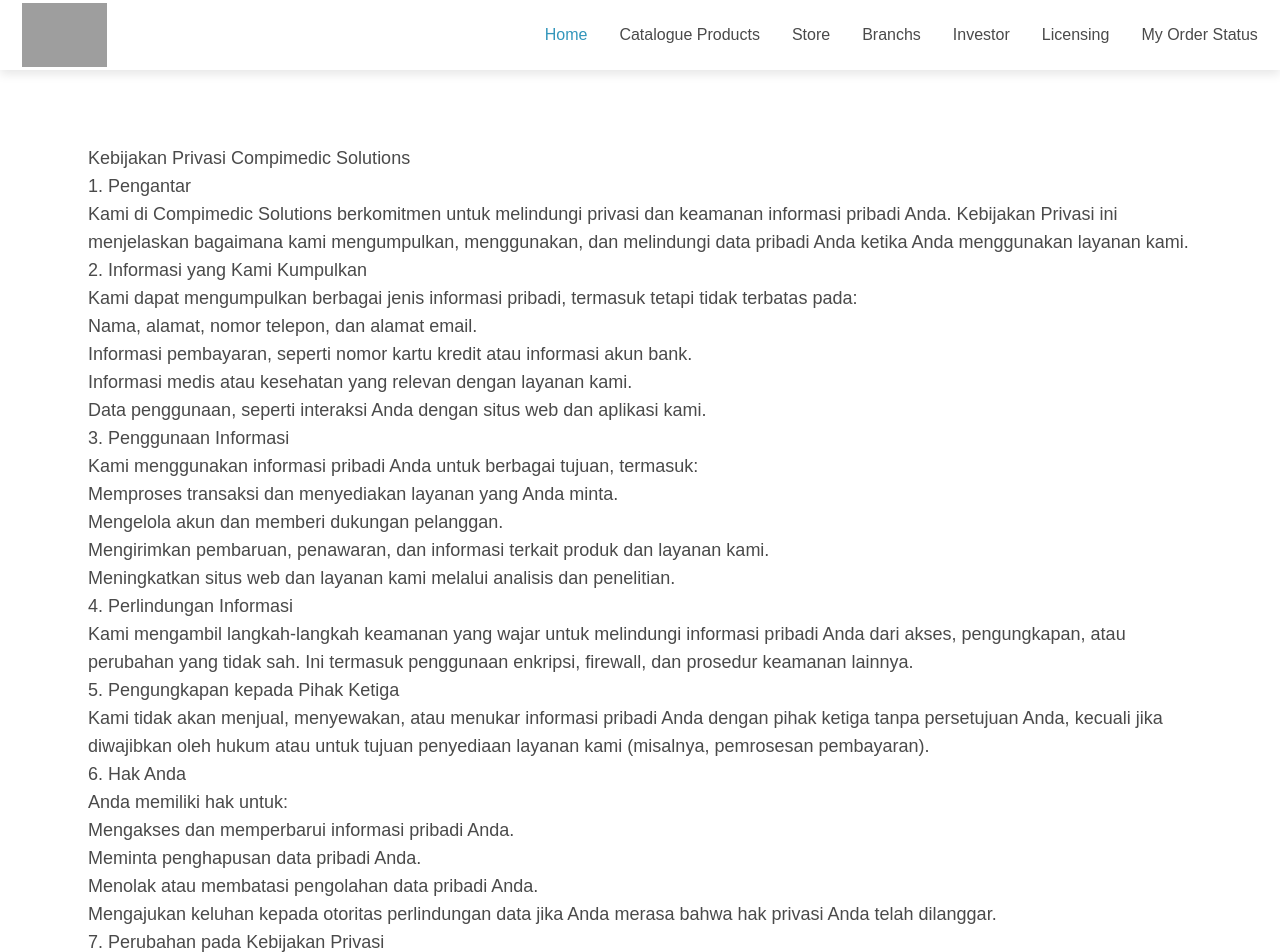
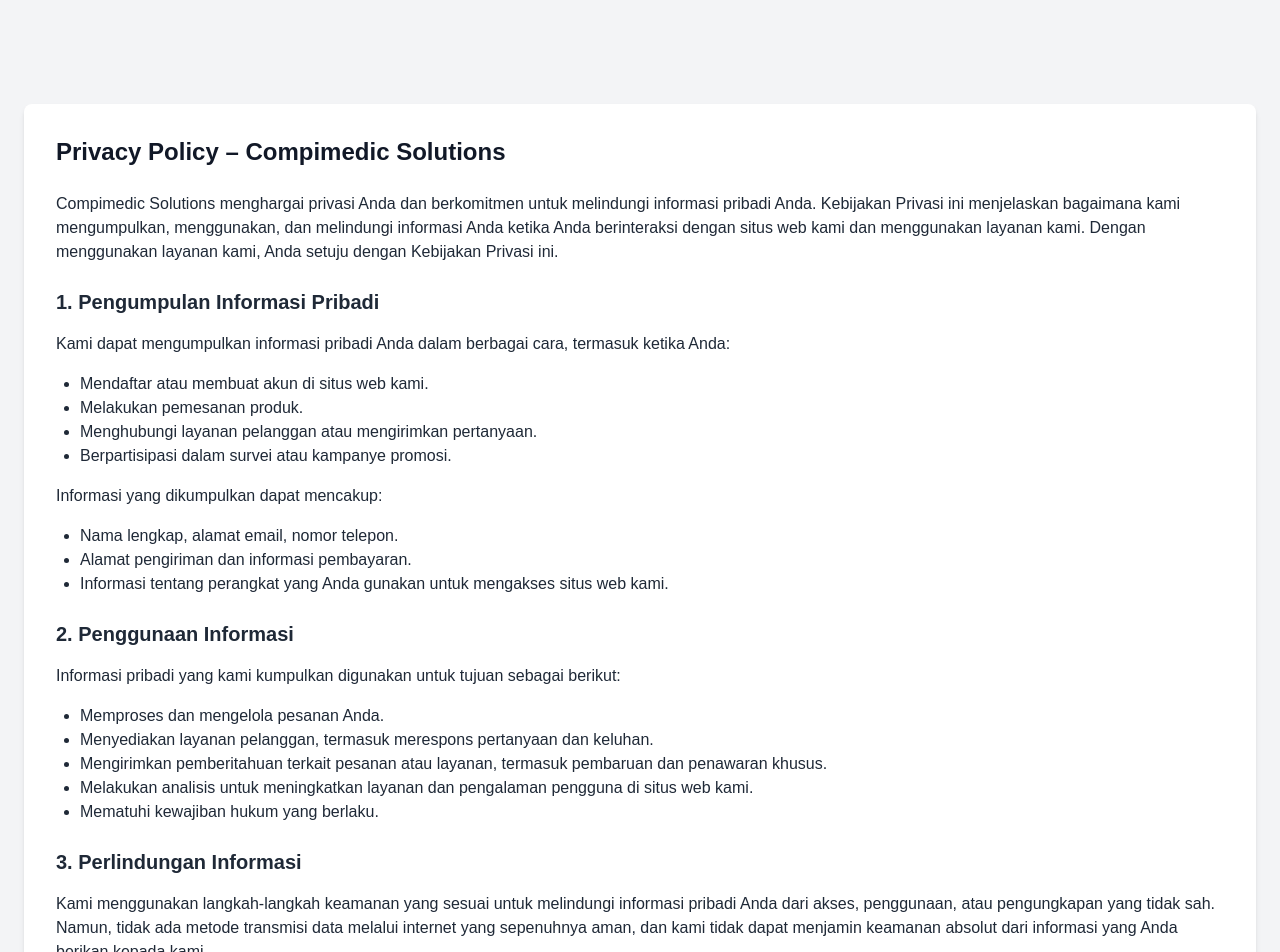
Before and after one commit to AhteraStudio/compimedic, a Jekyll site: the page p/privacy-policy.html, which Jekyll copies as it is, in a window 1280 px wide and 1400 px high. Shown: the top 952 px of the window. Built offline with Jekyll 4.4.1, drawn with Linux system fonts in a browser that asks for light colours; nearby versions of some CDN libraries; some web fonts are replaced; library files that are not in the unit come from our copies; comment, search, counter and statistics services are not loaded; some of the changed text lies outside the part shown; grey boxes are pictures that could not be loaded.

Commit message:
Update privacy-policy.html

```diff
--- a/p/privacy-policy.html
+++ b/p/privacy-policy.html
@@ -35,245 +35,80 @@
         setFavicon('/logo-compimedic.png');
     </script>
 <!-- end favicon Js -->
+</head>
 
-<style>
-h1, h2 {
-            color: #4A4A4A;
-        }
-        h1 {
-            font-size: 2em;
-            margin-bottom: 0.5em;
-        }
-        h2 {
-            font-size: 1.5em;
-            margin-top: 1em;
-            margin-bottom: 0.5em;
-        }
-        p {
-            margin-bottom: 1em;
-            color: #4A4A4A;
-        }
-ul li {
-        color: #4A4A4A;
-}
-</style>
-</head>
-<body>
-<!-- header -->
-  <header style="backdrop-filter: blur(10px) saturate(180%); background: rgba(255, 255, 255, 0.5); box-shadow: 0 4px 10px rgba(0, 0, 0, 0.1); position: fixed; top: 0; left: 0; right: 0; width: 100%; z-index: 10;">
-    <nav style="background: transparent; solid rgba(128, 128, 128, 0.3); padding: 3px;">
-      <div class="flex flex-wrap justify-between items-center mx-auto" style="max-width: 97%;">
-        <a href="index.php" class="flex items-center justify-center lg:justify-start">
-          <img src="https://raw.githubusercontent.com/EdilAhtera/compimedic/main/img/1721568418869.png" style="height: 4rem; sm:height: 5rem;" alt="Compimedic Logo" />
-        </a>
-        <button data-collapse-toggle="mobile-menu-2" type="button" class="inline-flex items-center p-2 ml-1 text-sm text-[#3396BB] rounded-lg lg:hidden hover:backdrop-filter: blur(10px) focus:outline-none focus:ring-2 focus:ring-gray-200" aria-controls="mobile-menu-2" aria-expanded="false">
-          <span class="sr-only">Open main menu</span>
-          <svg class="w-6 h-6" fill="currentColor" viewBox="0 0 20 20" xmlns="http://www.w3.org/2000/svg">
-            <path fill-rule="evenodd" d="M3 5a1 1 0 011-1h12a1 1 0 110 2H4a1 1 0 01-1-1zM3 10a1 1 0 011-1h12a1 1 0 110 2H4a1 1 0 01-1-1zM3 15a1 1 0 011-1h12a1 1 0 110 2H4a1 1 0 01-1-1z" clip-rule="evenodd"></path>
-          </svg>
-          <svg class="hidden w-6 h-6" fill="currentColor" viewBox="0 0 20 20" xmlns="http://www.w3.org/2000/svg">
-            <path fill-rule="evenodd" d="M4.293 4.293a1 1 0 011.414 0L10 8.586l4.293-4.293a1 1 0 111.414 1.414L11.414 10l4.293 4.293a1 1 0 01-1.414 1.414L10 11.414l-4.293 4.293a1 1 0 01-1.414-1.414L8.586 10 4.293 5.707a1 1 0 010-1.414z" clip-rule="evenodd"></path>
-          </svg>
-        </button>
-        <div class="hidden justify-between items-center w-full lg:flex lg:w-auto lg:order-1" id="mobile-menu-2">
-          <ul class="flex flex-col mt-4 font-medium lg:flex-row lg:space-x-8 lg:mt-0">
-            <li>
-              <a href="/Compimedic.php" class="block py-2 pr-4 pl-3 text-[#3396BB] rounded bg-primary-700 lg:bg-transparent lg:text-[#3396BB] lg:p-0" aria-current="page">Home</a>
-            </li>
-            <li>
-              <a href="/catalogue.php" class="block py-2 pr-4 pl-3 text-[#4A4A4A] hover:bg-gray-50 lg:hover:bg-transparent lg:border-0 lg:hover:text-[#3396BB] lg:p-0">Catalogue Products</a>
-            </li>
-            <li>
-              <a href="/Store.php" class="block py-2 pr-4 pl-3 text-[#4A4A4A] hover:bg-gray-50 lg:hover:bg-transparent lg:border-0 lg:hover:text-[#3396BB] lg:p-0">Store</a>
-            </li>
-            <li>
-              <a href="#" class="block py-2 pr-4 pl-3 text-[#4A4A4A] hover:bg-gray-50 lg:hover:bg-transparent lg:border-0 lg:hover:text-[#3396BB] lg:p-0">Branchs</a>
-            </li>
-            <li>
-              <a href="#" class="block py-2 pr-4 pl-3 text-[#4A4A4A] hover:bg-gray-50 lg:hover:bg-transparent lg:border-0 lg:hover:text-[#3396BB] lg:p-0">Investor</a>
-            </li>
-            <li>
-              <a href="#" class="block py-2 pr-4 pl-3 text-[#4A4A4A] hover:bg-gray-50 lg:hover:bg-transparent lg:border-0 lg:hover:text-[#3396BB] lg:p-0">Licensing</a>
-            </li>
-            <li>
-              <a href="/check-order.php" class="block py-2 pr-4 pl-3 text-[#4A4A4A] hover:bg-gray-50 lg:hover:bg-transparent lg:border-0 lg:hover:text-[#3396BB] lg:p-0">My Order Status</a>
-            </li>
-          </ul>
-        </div>
-      </div>
-    </nav>
-  </header>
-<!-- end header -->
+<body class="bg-gray-100 text-gray-800">
+    <div class="container mx-auto p-6">
+        <div class="bg-white shadow-md rounded-lg p-8">
+            <h1 class="text-2xl font-bold mb-6 text-gray-900">Privacy Policy – Compimedic Solutions</h1>
 
+            <p class="mb-4">Compimedic Solutions menghargai privasi Anda dan berkomitmen untuk melindungi informasi pribadi Anda. Kebijakan Privasi ini menjelaskan bagaimana kami mengumpulkan, menggunakan, dan melindungi informasi Anda ketika Anda berinteraksi dengan situs web kami dan menggunakan layanan kami. Dengan menggunakan layanan kami, Anda setuju dengan Kebijakan Privasi ini.</p>
 
+            <h2 class="text-xl font-semibold mb-4 mt-6">1. Pengumpulan Informasi Pribadi</h2>
+            <p class="mb-4">Kami dapat mengumpulkan informasi pribadi Anda dalam berbagai cara, termasuk ketika Anda:</p>
+            <ul class="list-disc pl-6 mb-4">
+                <li>Mendaftar atau membuat akun di situs web kami.</li>
+                <li>Melakukan pemesanan produk.</li>
+                <li>Menghubungi layanan pelanggan atau mengirimkan pertanyaan.</li>
+                <li>Berpartisipasi dalam survei atau kampanye promosi.</li>
+            </ul>
+            <p class="mb-4">Informasi yang dikumpulkan dapat mencakup:</p>
+            <ul class="list-disc pl-6 mb-4">
+                <li>Nama lengkap, alamat email, nomor telepon.</li>
+                <li>Alamat pengiriman dan informasi pembayaran.</li>
+                <li>Informasi tentang perangkat yang Anda gunakan untuk mengakses situs web kami.</li>
+            </ul>
 
-<!-- main content -->
-<section class="bg-white">
-  <div class="py-8 px-4 mx-auto max-w-[90%] lg:py-16 lg:px-6">
-      <div class="max-w-[100%] text-[#4A4A4A] sm:text-lg">
-    <h1>Kebijakan Privasi Compimedic Solutions</h1>
+            <h2 class="text-xl font-semibold mb-4 mt-6">2. Penggunaan Informasi</h2>
+            <p class="mb-4">Informasi pribadi yang kami kumpulkan digunakan untuk tujuan sebagai berikut:</p>
+            <ul class="list-disc pl-6 mb-4">
+                <li>Memproses dan mengelola pesanan Anda.</li>
+                <li>Menyediakan layanan pelanggan, termasuk merespons pertanyaan dan keluhan.</li>
+                <li>Mengirimkan pemberitahuan terkait pesanan atau layanan, termasuk pembaruan dan penawaran khusus.</li>
+                <li>Melakukan analisis untuk meningkatkan layanan dan pengalaman pengguna di situs web kami.</li>
+                <li>Mematuhi kewajiban hukum yang berlaku.</li>
+            </ul>
 
-    <h2>1. Pengantar</h2>
-    <p>Kami di Compimedic Solutions berkomitmen untuk melindungi privasi dan keamanan informasi pribadi Anda. Kebijakan Privasi ini menjelaskan bagaimana kami mengumpulkan, menggunakan, dan melindungi data pribadi Anda ketika Anda menggunakan layanan kami.</p>
+            <h2 class="text-xl font-semibold mb-4 mt-6">3. Perlindungan Informasi</h2>
+            <p class="mb-4">Kami menggunakan langkah-langkah keamanan yang sesuai untuk melindungi informasi pribadi Anda dari akses, penggunaan, atau pengungkapan yang tidak sah. Namun, tidak ada metode transmisi data melalui internet yang sepenuhnya aman, dan kami tidak dapat menjamin keamanan absolut dari informasi yang Anda berikan kepada kami.</p>
 
-    <h2>2. Informasi yang Kami Kumpulkan</h2>
-    <p>Kami dapat mengumpulkan berbagai jenis informasi pribadi, termasuk tetapi tidak terbatas pada:</p>
-    <ul>
-        <li>Nama, alamat, nomor telepon, dan alamat email.</li>
-        <li>Informasi pembayaran, seperti nomor kartu kredit atau informasi akun bank.</li>
-        <li>Informasi medis atau kesehatan yang relevan dengan layanan kami.</li>
-        <li>Data penggunaan, seperti interaksi Anda dengan situs web dan aplikasi kami.</li>
-    </ul>
+            <h2 class="text-xl font-semibold mb-4 mt-6">4. Pengungkapan Informasi kepada Pihak Ketiga</h2>
+            <p class="mb-4">Kami tidak akan menjual, menyewakan, atau memperdagangkan informasi pribadi Anda kepada pihak ketiga, kecuali untuk keperluan berikut:</p>
+            <ul class="list-disc pl-6 mb-4">
+                <li><strong>Penyedia Layanan</strong>: Kami dapat membagikan informasi Anda kepada penyedia layanan yang membantu dalam operasi bisnis kami, seperti pengiriman, pemrosesan pembayaran, atau penyedia hosting.</li>
+                <li><strong>Kewajiban Hukum</strong>: Kami dapat mengungkapkan informasi pribadi Anda jika diwajibkan oleh hukum atau untuk mematuhi perintah pengadilan, atau jika diperlukan untuk melindungi hak, kepemilikan, atau keamanan Compimedic Solutions dan penggunanya.</li>
+            </ul>
 
-    <h2>3. Penggunaan Informasi</h2>
-    <p>Kami menggunakan informasi pribadi Anda untuk berbagai tujuan, termasuk:</p>
-    <ul>
-        <li>Memproses transaksi dan menyediakan layanan yang Anda minta.</li>
-        <li>Mengelola akun dan memberi dukungan pelanggan.</li>
-        <li>Mengirimkan pembaruan, penawaran, dan informasi terkait produk dan layanan kami.</li>
-        <li>Meningkatkan situs web dan layanan kami melalui analisis dan penelitian.</li>
-    </ul>
+            <h2 class="text-xl font-semibold mb-4 mt-6">5. Kebijakan Cookie</h2>
+            <p class="mb-4">Kami dapat menggunakan <em>cookie</em> dan teknologi serupa untuk mengumpulkan informasi tentang interaksi Anda dengan situs web kami. <em>Cookie</em> membantu kami meningkatkan layanan kami dengan melacak aktivitas di situs web, memahami preferensi pengguna, dan menawarkan pengalaman yang dipersonalisasi.</p>
+            <p class="mb-4">Anda dapat mengelola preferensi <em>cookie</em> di pengaturan browser Anda. Namun, menonaktifkan <em>cookie</em> dapat mempengaruhi fungsi tertentu dari situs web kami.</p>
 
-    <h2>4. Perlindungan Informasi</h2>
-    <p>Kami mengambil langkah-langkah keamanan yang wajar untuk melindungi informasi pribadi Anda dari akses, pengungkapan, atau perubahan yang tidak sah. Ini termasuk penggunaan enkripsi, firewall, dan prosedur keamanan lainnya.</p>
+            <h2 class="text-xl font-semibold mb-4 mt-6">6. Hak Anda atas Informasi Pribadi</h2>
+            <p class="mb-4">Anda memiliki hak untuk:</p>
+            <ul class="list-disc pl-6 mb-4">
+                <li>Meminta akses ke informasi pribadi yang kami miliki tentang Anda.</li>
+                <li>Memperbarui atau mengoreksi informasi pribadi yang tidak akurat.</li>
+                <li>Meminta penghapusan informasi pribadi Anda, kecuali jika kami diwajibkan untuk menyimpan informasi tersebut berdasarkan hukum yang berlaku.</li>
+            </ul>
+            <p class="mb-4">Untuk menggunakan hak-hak ini, silakan hubungi kami melalui informasi kontak yang disediakan di bawah ini.</p>
 
-    <h2>5. Pengungkapan kepada Pihak Ketiga</h2>
-    <p>Kami tidak akan menjual, menyewakan, atau menukar informasi pribadi Anda dengan pihak ketiga tanpa persetujuan Anda, kecuali jika diwajibkan oleh hukum atau untuk tujuan penyediaan layanan kami (misalnya, pemrosesan pembayaran).</p>
+            <h2 class="text-xl font-semibold mb-4 mt-6">7. Kebijakan untuk Anak-Anak</h2>
+            <p class="mb-4">Situs web kami tidak ditujukan untuk anak-anak di bawah usia 13 tahun. Kami tidak secara sengaja mengumpulkan informasi pribadi dari anak-anak di bawah 13 tahun tanpa izin orang tua. Jika kami mengetahui bahwa kami telah mengumpulkan informasi dari anak di bawah 13 tahun tanpa persetujuan orang tua, kami akan segera menghapus informasi tersebut.</p>
 
-    <h2>6. Hak Anda</h2>
-    <p>Anda memiliki hak untuk:</p>
-    <ul>
-        <li>Mengakses dan memperbarui informasi pribadi Anda.</li>
-        <li>Meminta penghapusan data pribadi Anda.</li>
-        <li>Menolak atau membatasi pengolahan data pribadi Anda.</li>
-        <li>Mengajukan keluhan kepada otoritas perlindungan data jika Anda merasa bahwa hak privasi Anda telah dilanggar.</li>
-    </ul>
+            <h2 class="text-xl font-semibold mb-4 mt-6">8. Perubahan Kebijakan Privasi</h2>
+            <p class="mb-4">Compimedic Solutions berhak untuk memperbarui atau mengubah Kebijakan Privasi ini dari waktu ke waktu. Jika ada perubahan material terhadap kebijakan ini, kami akan memberi tahu Anda melalui email atau pemberitahuan di situs web kami. Kami mendorong Anda untuk secara berkala meninjau kebijakan ini untuk memahami bagaimana kami melindungi informasi pribadi Anda.</p>
 
-    <h2>7. Perubahan pada Kebijakan Privasi</h2>
-    <p>Kami dapat memperbarui Kebijakan Privasi ini dari waktu ke waktu. Setiap perubahan akan dipublikasikan di halaman ini, dan kami akan memberi tahu Anda melalui email atau pemberitahuan situs web jika perubahan tersebut signifikan.</p>
+            <h2 class="text-xl font-semibold mb-4 mt-6">9. Hubungi Kami</h2>
+            <p class="mb-4">Jika Anda memiliki pertanyaan atau kekhawatiran tentang Kebijakan Privasi ini atau perlakuan terhadap informasi pribadi Anda, Anda dapat menghubungi kami di:</p>
+            <p class="mb-4">
+                <strong>Compimedic Solutions</strong><br>
+                [Alamat Email]<br>
+                [Nomor Telepon]<br>
+                [Alamat Kantor]
+            </p>
 
-    <h2>8. Hubungi Kami</h2>
-    <p>Jika Anda memiliki pertanyaan atau kekhawatiran mengenai Kebijakan Privasi ini, atau ingin menggunakan hak Anda terkait informasi pribadi, silakan hubungi kami di:</p>
-    <p><strong>Compimedic Solutions</strong><br>
-    <a href="mailto:report@compimedic.com">report@compimedic.com</a></p>
-</div>
-</div>
-</section>
-<!-- end main content -->
-
-
-<!-- footer -->
-<footer id="footer" class="bg-[#3396BB]">
-    <div class="mx-auto w-full max-w-[97%] p-4 py-6 lg:py-8">
-        <div class="md:flex md:justify-between">
-            <div class="mb-6 md:mb-0">
-                <a class="flex items-center justify-center md:justify-start">
-                    <img src="https://raw.githubusercontent.com/EdilAhtera/compimedic/main/img/Picsart_24-07-21_21-15-12-407.png" class="h-15 payment-method" style="height: 75px;" alt="compimedic" />
-                </a>
-            </div>
-            <div class="grid grid-cols-2 gap-8 sm:gaAp-6 sm:grid-cols-3">
-                <div>
-                    <h2 class="mb-3 text-sm font-bold text-white uppercase">Company</h2>
-                    <ul class="text-white font-medium">
-                        <li>
-                            <a href="#" class="hover:underline">About Us</a>
-                        </li>
-                        <li>
-                            <a href="#" class="hover:underline">Head Office</a>
-                        </li>
-                        <li>
-                            <a href="#" class="hover:underline">Our Contact</a>
-                        </li>
-                        <li>
-                            <a href="#" class="hover:underline">Carrier</a>
-                        </li>
-                    </ul>
-                </div>
-                <div>
-                    <h2 class="mb-3 text-sm font-bold text-white uppercase">Follow us</h2>
-                    <ul class="text-white font-medium">
-                        <li>
-                            <a href="https://www.linkedin.com/company/pt-compimedic-solutions/" class="hover:underline ">LinkedIn</a>
-                        </li>
-                        <li>
-                            <a href="https://github.com/themesberg/flowbite" class="hover:underline ">E-Commerce</a>
-                        </li>
-
-                    </ul>
-                </div>
-                <div>
-                    <h2 class="mb-3 text-sm font-bold text-white uppercase">Legal</h2>
-                    <ul class="text-white font-medium">
-                        <li>
-                            <a href="#" class="hover:underline">Privacy Policy</a>
-                        </li>
-                        <li>
-                            <a href="#" class="hover:underline">Terms &amp; Conditions</a>
-                        </li>
-                    </ul>
-                </div>
-            </div>
-        </div>
-        <div class="sm:flex sm:items-center sm:justify-between mt-6">
-            <span class="text-sm text-white sm:text-center">© 2024 <a href="#" class="hover:underline">Compimedic™ PT Compimedic Solutions Healthcare</a>. All Rights Reserved.
-            </span>
+            <p class="mt-6">Dengan menggunakan layanan <strong>Compimedic Solutions</strong>, Anda menyetujui pengumpulan dan penggunaan informasi pribadi Anda sebagaimana dijelaskan dalam Kebijakan Privasi ini.</p>
         </div>
     </div>
-</footer>
-
-<script src="https://cdn.tailwindcss.com"></script>
-<script>
-    const tham = document.querySelector(".tham");
-
-    tham.addEventListener('click', () => {
-        tham.classList.toggle('tham-active');
-    });
-</script>
-
-<script src="../path/to/flowbite/dist/flowbite.min.js"></script>
-<script src="https://cdn.jsdelivr.net/npm/flowbite@2.4.1/dist/flowbite.min.js"></script>
-<!-- end footer -->
-
-<!-- dark mode -->
-<script>
-function applyDarkMode() {
-    const elements = document.querySelectorAll('*');
-    elements.forEach(element => {
-        const style = window.getComputedStyle(element);
-        const bgColor = style.backgroundColor;
-        const color = style.color;
-
-        // Ubah background putih dan semi-transparan putih jadi hitam dan hitam transparan
-        if (bgColor === 'rgb(255, 255, 255)' || bgColor === 'rgba(255, 255, 255, 0.5)') {
-            element.style.backgroundColor = bgColor === 'rgb(255, 255, 255)' ? '#000000' : 'rgba(0, 0, 0, 0.5)';
-        }
-
-        // Ubah teks gray-600 menjadi putih
-        if (color === 'rgb(74, 74, 74)') {
-            element.style.color = '#ffffff';
-        }
-        // Pastikan teks putih tetap putih
-        if (color === 'rgb(255, 255, 255)') {
-            element.style.color = '#ffffff';
-        }
-    });
-}
-
-// Cek preferensi mode gelap pengguna
-if (window.matchMedia && window.matchMedia('(prefers-color-scheme: dark)').matches) {
-    applyDarkMode();
-}
-
-// Pantau perubahan preferensi color scheme
-window.matchMedia('(prefers-color-scheme: dark)').addEventListener('change', event => {
-    if (event.matches) {
-        applyDarkMode();
-    } else {
-        location.reload(); // Reload halaman untuk kembali ke mode terang
-    }
-});
-</script>
-<!-- end dark mdoe -->
-
 </body>
 </html>
```
